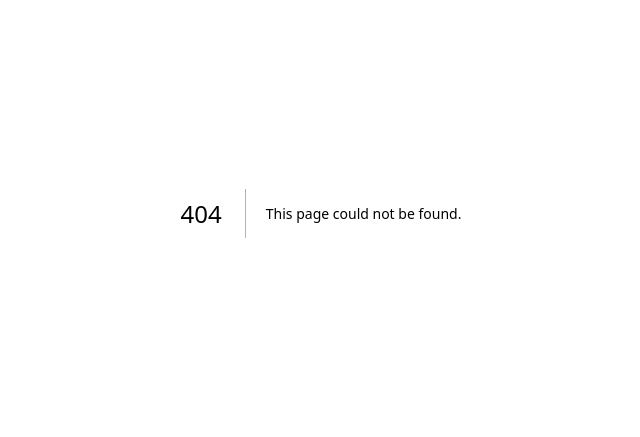
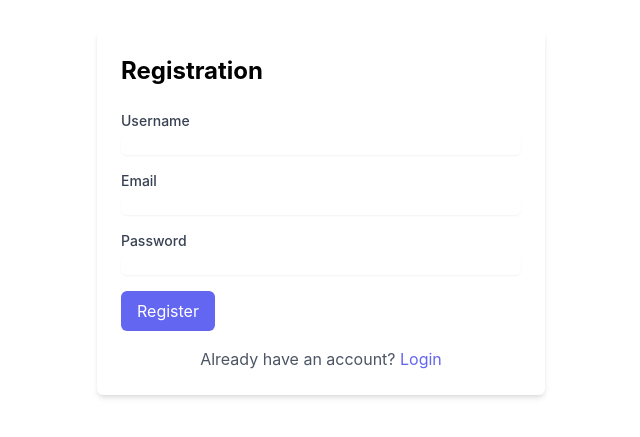
Before and after one commit to Mushaim/poll-app, a Next.js app: page /RegisterUserContainer in a window 1280 px wide. Before the commit this address had no page. Shown: the part 187-624 px from the top of the page, without its empty margins (319-959 px from the left). Built offline with nearby package versions, Linux system fonts and the light colour scheme.

Commit message:
RegisterUser done

```diff
--- a/src/components/Login.tsx
+++ b/src/components/Login.tsx
@@ -1,5 +1,6 @@
 import React, { useRef, useContext } from "react";
 import { EmailContext } from "@/context/EmailContext";
+import { useRouter } from "next/router";
 
 interface Props {
   onLoginBtnClicked: (email: string | null, password: string | undefined) => void;
@@ -10,6 +11,7 @@ const Login: React.FC<Props> = ({ onLoginBtnClicked }) => {
   const emailRef = useRef<HTMLInputElement>(null);
   const passwordRef = useRef<HTMLInputElement>(null);
   const { setEmail } = useContext(EmailContext);
+  const router = useRouter();
 
   const onBtnClicked = (event: React.SyntheticEvent) => {
     event.preventDefault();
@@ -17,6 +19,10 @@ const Login: React.FC<Props> = ({ onLoginBtnClicked }) => {
     const password = passwordRef.current?.value;
     onLoginBtnClicked(email || null, password);
     setEmail(email);
+  };
+
+  const navigateToRegister = () => {
+    router.push("/RegisterUserContainer");
   };
 
   return (
@@ -58,6 +64,14 @@ const Login: React.FC<Props> = ({ onLoginBtnClicked }) => {
                 LOGIN
               </button>
             </div>
+            <div className="text-center mt-4">
+              <label className="text-gray-600">
+                Do not have an account?{" "}
+                <a className="text-indigo-500" onClick={navigateToRegister}>
+                  Register now
+                </a>
+              </label>
+            </div>
           </form>
         </div>
       </div>
--- a/src/components/RegisterUser.tsx
+++ b/src/components/RegisterUser.tsx
@@ -1,9 +1,13 @@
 import { useState } from 'react';
+import { useRouter } from 'next/router';
 
 const Registration = () => {
   const [username, setUsername] = useState('');
   const [email, setEmail] = useState('');
   const [password, setPassword] = useState('');
+  const [errorMessage, setErrorMessage] = useState('');
+
+  const router = useRouter();
 
   const handleSubmit = async (event: React.FormEvent<HTMLFormElement>) => {
     event.preventDefault();
@@ -18,10 +22,15 @@ const Registration = () => {
     });
 
     if (response.ok) {
-      // User registration successful, redirect or show a success message
+      router.push('/DisplayQuestionContainer');
     } else {
-      // Error handling
+      const errorData = await response.json();
+      setErrorMessage(errorData.message);
     }
+  };
+
+  const navigateToLogin = () => {
+    router.push('/LoginContainer');
   };
 
   return (
@@ -29,7 +38,7 @@ const Registration = () => {
       <div className="max-w-md w-full bg-white p-6 rounded-md shadow-md">
         <h2 className="text-2xl font-bold mb-6">Registration</h2>
         <form onSubmit={handleSubmit} className="space-y-4">
-          <div>
+        <div>
             <label htmlFor="username" className="block text-sm font-medium text-gray-700">Username</label>
             <input
               type="text"
@@ -66,6 +75,19 @@ const Registration = () => {
             Register
           </button>
         </form>
+        {errorMessage && (
+          <div className="text-red-500 mt-4">
+            <p>{errorMessage}</p>
+          </div>
+        )}
+        <div className="text-center mt-4">
+          <p className="text-gray-600">
+            Already have an account?{' '}
+            <a className="text-indigo-500" onClick={navigateToLogin}>
+              Login
+            </a>
+          </p>
+        </div>
       </div>
     </div>
   );
--- /dev/null
+++ b/src/pages/RegisterUserContainer.tsx
@@ -0,0 +1,17 @@
+import RegisterUser from "@/components/RegisterUser";
+import Login from "@/components/Login";
+import { NextPage } from "next";
+import { useState } from "react";
+
+const RegisterUserContainer: NextPage = () => {
+
+
+
+  return (
+    <>
+       <RegisterUser/>
+    </>
+  )
+}
+
+export default RegisterUserContainer;
--- a/src/pages/index.tsx
+++ b/src/pages/index.tsx
@@ -25,7 +25,7 @@ const Home: NextPage = () => {
 
       <div  >
 
-<DisplayQuestionContainer></DisplayQuestionContainer>
+<LoginContainer></LoginContainer>
 
 </div>
 
```
